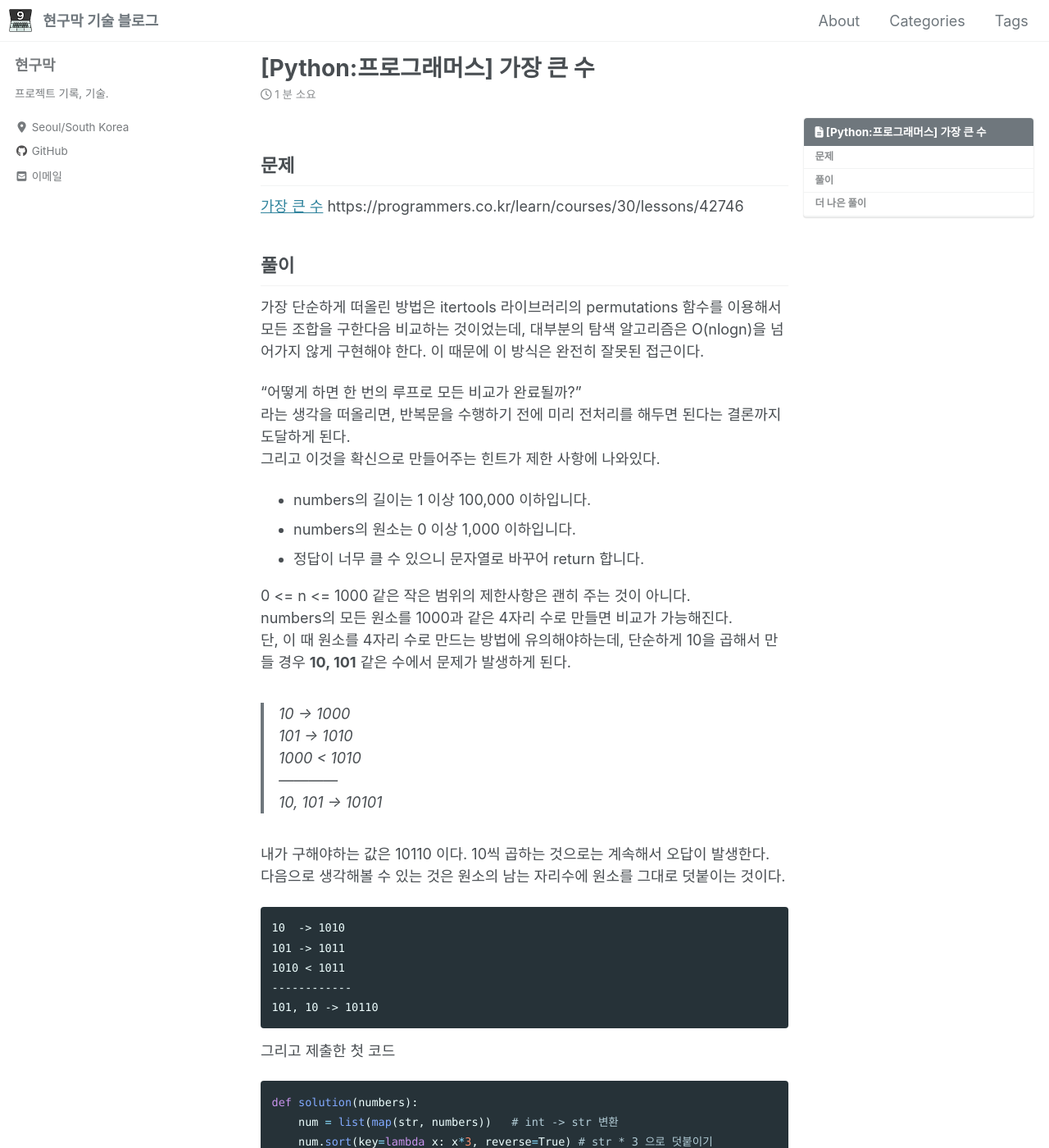
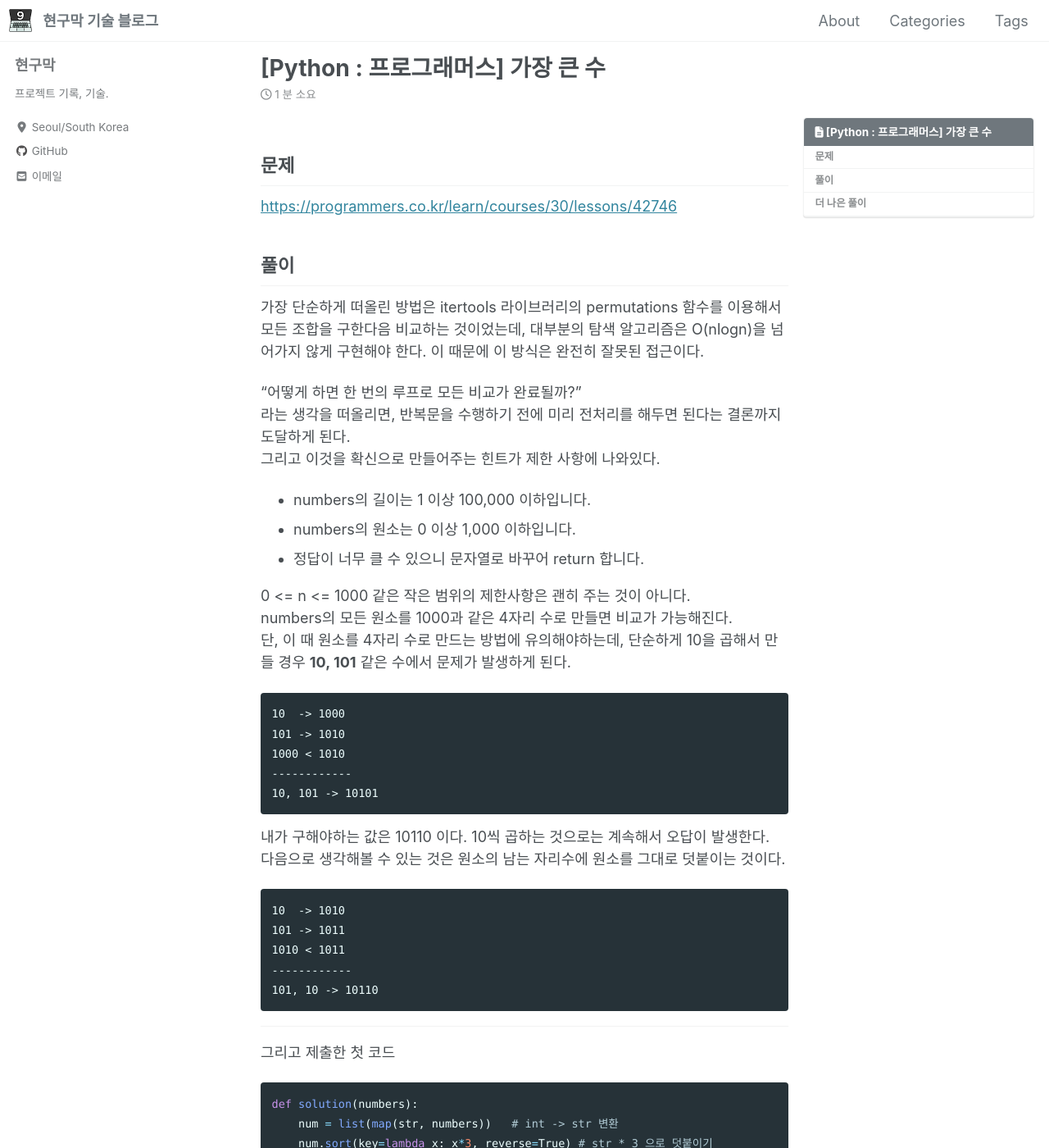
Before and after one commit to Hyeon9mak/Hyeon9mak.github.io, a Jekyll site: the page built from _posts/2020-09-17-Python-프로그래머스-가장_큰_수.md, in a window 1280 px wide and 1400 px high. Shown: the whole window at 82% size. Built offline with Jekyll 4.4.1, drawn with Linux system fonts in a browser that asks for light colours; cached includes are drawn as plain includes; nearby versions of some CDN libraries; comment, search, counter and statistics services are not loaded.

Commit message:
Update 2020-09-17-Python-프로그래머스-가장_큰_수.md

````diff
--- a/_posts/2020-09-17-Python-프로그래머스-가장_큰_수.md
+++ b/_posts/2020-09-17-Python-프로그래머스-가장_큰_수.md
@@ -1,5 +1,5 @@
 ---
-title: "[Python:프로그래머스] 가장 큰 수"
+title: "[Python : 프로그래머스] 가장 큰 수"
 date: 2020-09-17 19:05:20
 categories:
     - Python
@@ -13,11 +13,11 @@ tags:
     - 자료구조
 toc: true
 toc_sticky: true
-toc_label: "[Python:프로그래머스] 가장 큰 수"
+toc_label: "[Python : 프로그래머스] 가장 큰 수"
 ---
 
 ## 문제
-[가장 큰 수](https://programmers.co.kr/learn/courses/30/lessons/42746) https://programmers.co.kr/learn/courses/30/lessons/42746
+[https://programmers.co.kr/learn/courses/30/lessons/42746](https://programmers.co.kr/learn/courses/30/lessons/42746)
 
 ## 풀이
 가장 단순하게 떠올린 방법은 itertools 라이브러리의 permutations 함수를 이용해서
@@ -34,12 +34,13 @@ toc_label: "[Python:프로그래머스] 가장 큰 수"
 numbers의 모든 원소를 1000과 같은 4자리 수로 만들면 비교가 가능해진다.
 단, 이 때 원소를 4자리 수로 만드는 방법에 유의해야하는데, 단순하게 10을 곱해서 만들 경우
 **10, 101** 같은 수에서 문제가 발생하게 된다.
-
-> 10  -> 1000
-> 101 -> 1010
-> 1000 < 1010
-> ------------
-> 10, 101 -> 10101
+```
+10  -> 1000
+101 -> 1010
+1000 < 1010
+------------
+10, 101 -> 10101
+```
 
 내가 구해야하는 값은 10110 이다. 10씩 곱하는 것으로는 계속해서 오답이 발생한다.
 다음으로 생각해볼 수 있는 것은 원소의 남는 자리수에 원소를 그대로 덧붙이는 것이다.
@@ -50,8 +51,7 @@ numbers의 모든 원소를 1000과 같은 4자리 수로 만들면 비교가
 ------------
 101, 10 -> 10110
 ```
-
-
+---
 그리고 제출한 첫 코드
 ```python
 def solution(numbers):
````
